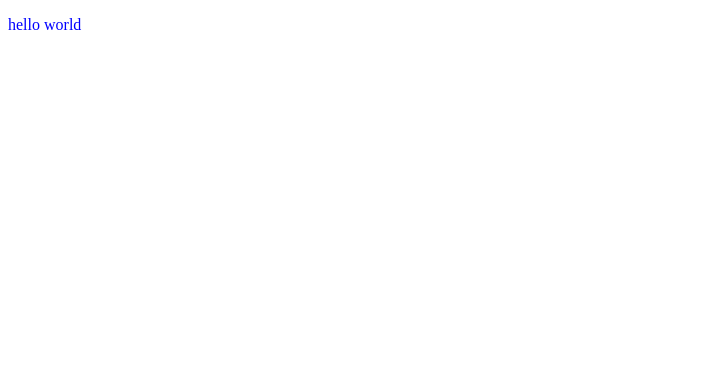
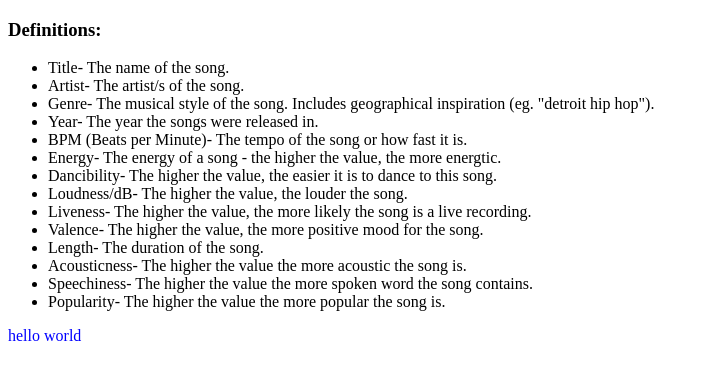
Before and after one commit to maggie-mp/212-music, a Flask app: page / in a window 1280 px wide. Before the commit the part shown is almost empty. Shown: the top 380 px of the page, without its empty margins (0-709 px from the left). Run offline with Flask 2, Linux system fonts and the light colour scheme.

Commit message:
added definitions for eventual menu
no style to them yet

```diff
--- a/templates/index.html
+++ b/templates/index.html
@@ -11,6 +11,23 @@
   </head>
 
   <body>
+    <h3>Definitions:</h3>
+    <ul>
+      <li> Title- The name of the song. </li>
+      <li> Artist- The artist/s of the song. </li>
+      <li> Genre- The musical style of the song. Includes geographical inspiration (eg. "detroit hip hop"). </li>
+      <li>Year- The year the songs were released in. </li>
+      <li>BPM (Beats per Minute)- The tempo of the song or how fast it is. </li>
+      <li>Energy- The energy of a song - the higher the value, the more energtic. </li>
+      <li>Dancibility- The higher the value, the easier it is to dance to this song. </li>
+      <li>Loudness/dB- The higher the value, the louder the song. </li>
+      <li>Liveness- The higher the value, the more likely the song is a live recording. </li>
+      <li>Valence- The higher the value, the more positive mood for the song. </li>
+      <li>Length- The duration of the song. </li>
+      <li>Acousticness- The higher the value the more acoustic the song is. </li>
+      <li>Speechiness- The higher the value the more spoken word the song contains. </li>
+      <li>Popularity- The higher the value the more popular the song is. </li>
+    </ul>
 	<p>hello world</p>
   </body>
 
```
Also changed, not shown: README_musicdB.md (added), music.db (added).
